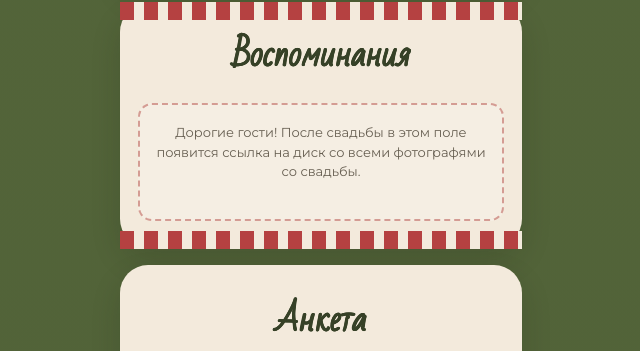
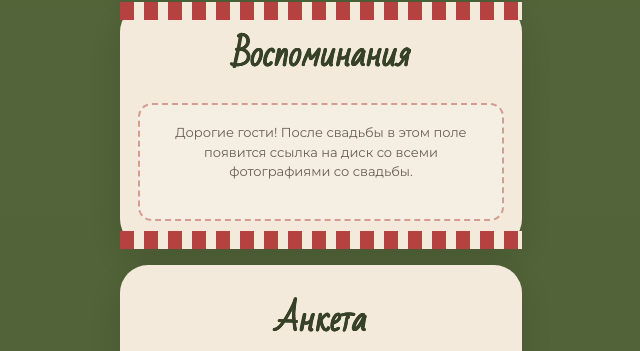
Before and after one commit to DashaDev547/Wedding, a Flask app: page / in a window 1280 px wide. Shown: the part 2548-2899 px from the top of the page, without its empty margins (319-959 px from the left). Run offline with Flask 3, Linux system fonts and the light colour scheme.

Commit message:
Update wedding invite

```diff
--- a/templates/index.html
+++ b/templates/index.html
@@ -869,7 +869,7 @@
 
       <div class="memory-box">
         Дорогие гости! После свадьбы в этом поле
-        появится ссылка на диск со всеми фотографями со свадьбы.
+        появится ссылка на диск со всеми фотографиями со свадьбы.
         <br><br>
       </div>
     </section>
```
